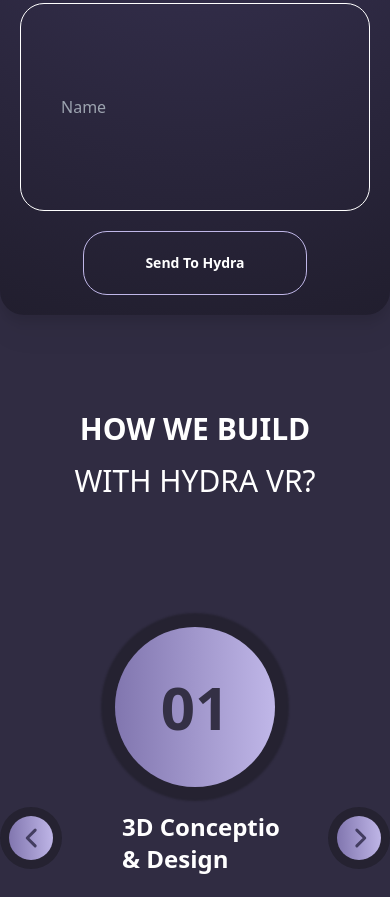
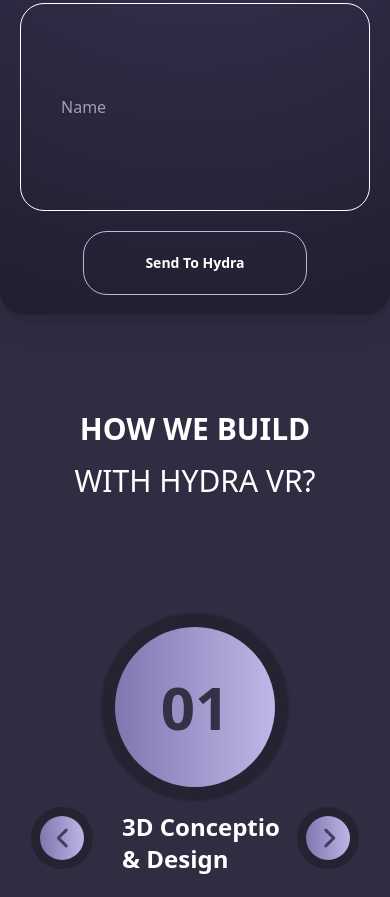
Before and after one commit to Sahar-De/HydraLandingPage, a website: page page.html in a window 390 px wide. Shown: the part 6763-7660 px from the top of the page. Drawn offline with nearby package versions, Linux system fonts and the light colour scheme.

Commit message:
last commit

```diff
--- /dev/null
+++ b/Scripts/ProcessSlider.js
@@ -0,0 +1,4 @@
+let processSlider=document.getElementById("processSlider");
+let slides=processSlider.children;
+
+console.log(slides);
--- a/page.html
+++ b/page.html
@@ -178,7 +178,7 @@
               class="flex flex-col items-center lg:items-start gap-y-8 md:w-6/12"
             >
               <h3
-                class="font-bold text-3xl text-center md:text-left w-full text-white"
+                class="font-bold text-3xl text-center lg:text-left w-full text-white"
               >
                 ABOUT<br /><span class="font-light block my-4">HYDRA VR</span>
               </h3>
@@ -464,8 +464,8 @@
         </div>
       </div>
 
-      <div class="mobile lg:hidden  flex justify-center items-center">
-        <div class="relative container h-[270px]">
+      <div  class="mobile relative lg:hidden  flex justify-center items-center">
+        <div id="processSlider" class="relative container h-[270px]">
           <div class="absolute left-1/2 -translate-x-1/2 min-w-[194px] flex flex-col items-center ">
             <div class="rounded-full size-40 text-6xl font-black text-center text-[#343045] bg-gradient-to-r from-[#8176AF] to-[#C0B7E8] shadow-[0px_0px_2px_14px_rgba(14,14,14,0.32)] flex items-center justify-center">
               01
@@ -519,9 +519,10 @@
               </p>
             </div>
           </div>
-          <button class="absolute top-2/3 right-0"><img src="assets/images/arrowNext.svg"></button>
-          <button class="absolute top-2/3"><img src="assets/images/arrowPrev.svg"></button>
+
         </div>
+        <button id="nextBtn" class="absolute top-2/3 right-0 -translate-x-1/2"><img src="assets/images/arrowNext.svg"></button>
+        <button id="prevBtn" class="absolute top-2/3 left-0 translate-x-1/2"><img src="assets/images/arrowPrev.svg"></button>
 
       </div>
 
@@ -549,4 +550,5 @@
     </footer>
 
   </body>
+<script src="Scripts/ProcessSlider.js"></script>
 </html>
```
Also changed, not shown: output.css.
